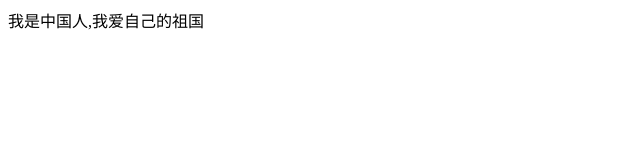
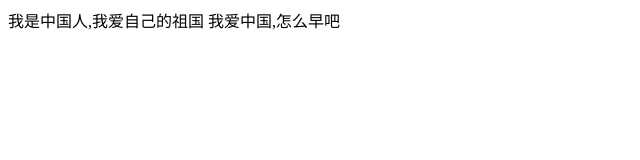
Before and after one commit to x2207475/text02, a plain HTML site: page index.html in a window 1280 px wide. Shown: the whole page, without its empty margins (0-640 px from the left). Drawn offline with Linux system fonts and the light colour scheme.

Commit message:
这是你吗的最新的没其他的了

```diff
--- a/index.html
+++ b/index.html
@@ -7,6 +7,7 @@
 <body>
 <div>
     我是中国人,我爱自己的祖国
+    我爱中国,怎么早吧
 </div>
 </body>
 </html>
```
